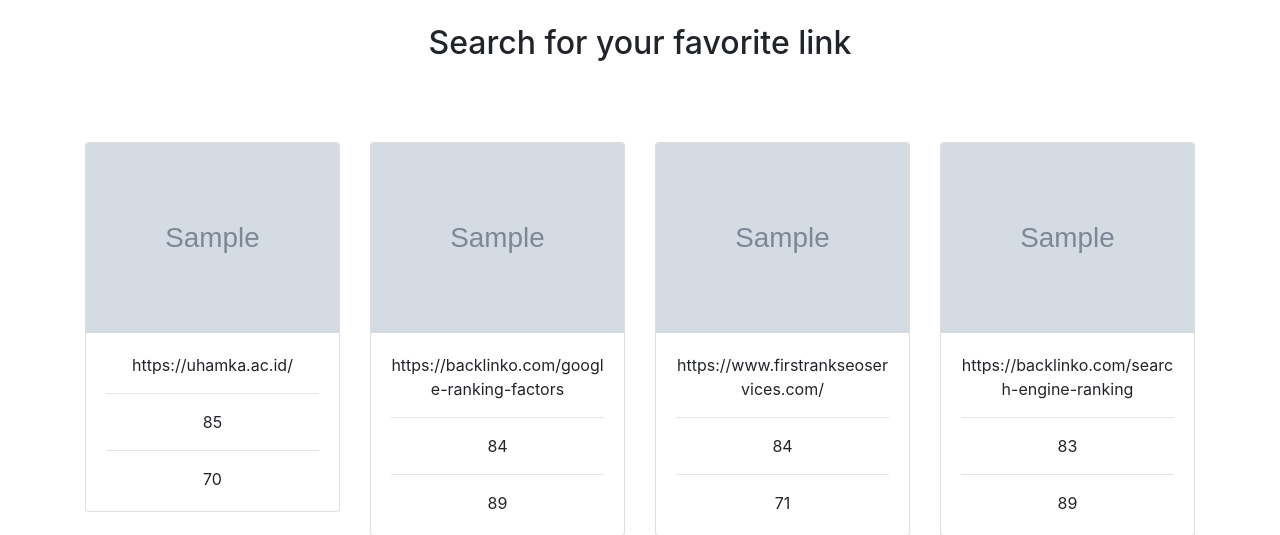
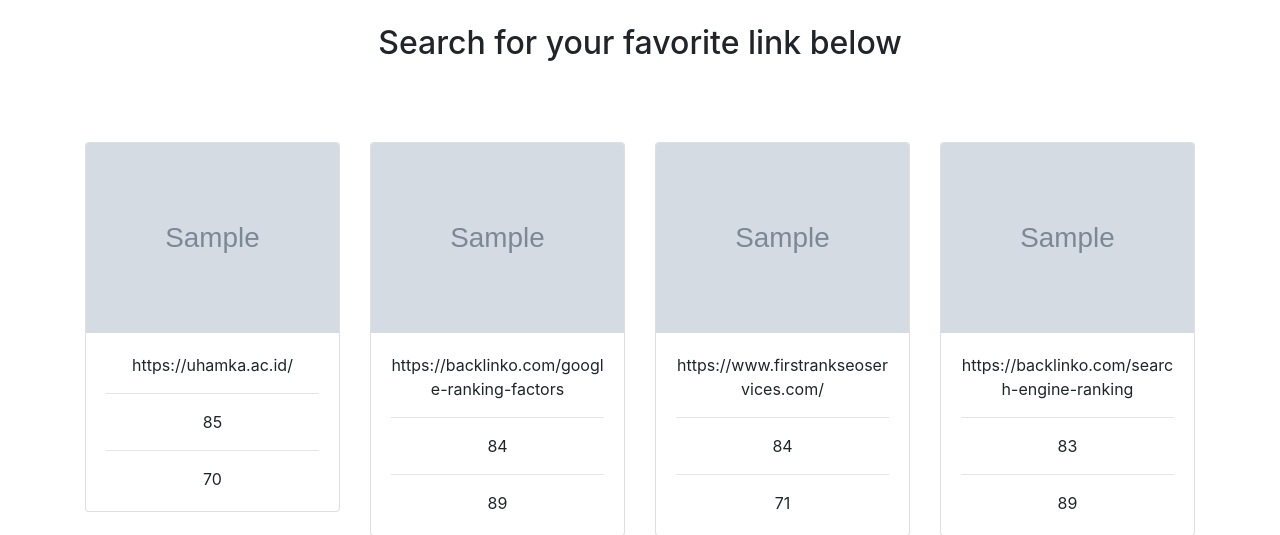
Before and after one commit to talipolonsky/trial-proj, a Django app: template templates/refpages/refpage.html in a window 1280 px wide. Shown: the top 535 px of the page. Run offline with Django 4.2, Linux system fonts and the light colour scheme; data comes from the database, SQL or seed files in the repository; the template is opened without the code that fills it: values that come from a table or form of the project are taken from there, most other values are stand-ins (such as "Sample title", 1, 10 or a date in 2020); grey boxes marked "Sample" are stand-in pictures.

Commit message:
change in refpages

```diff
--- a/templates/refpages/refpage.html
+++ b/templates/refpages/refpage.html
@@ -4,7 +4,7 @@
   <div class = "container">
     <div class = "text-center container">
       <br>
-      <h2 class = "text-center">Search for your favorite link</h2>
+      <h2 class = "text-center">Search for your favorite link below</h2>
       <br>
     </div>
     <br><br>
```
